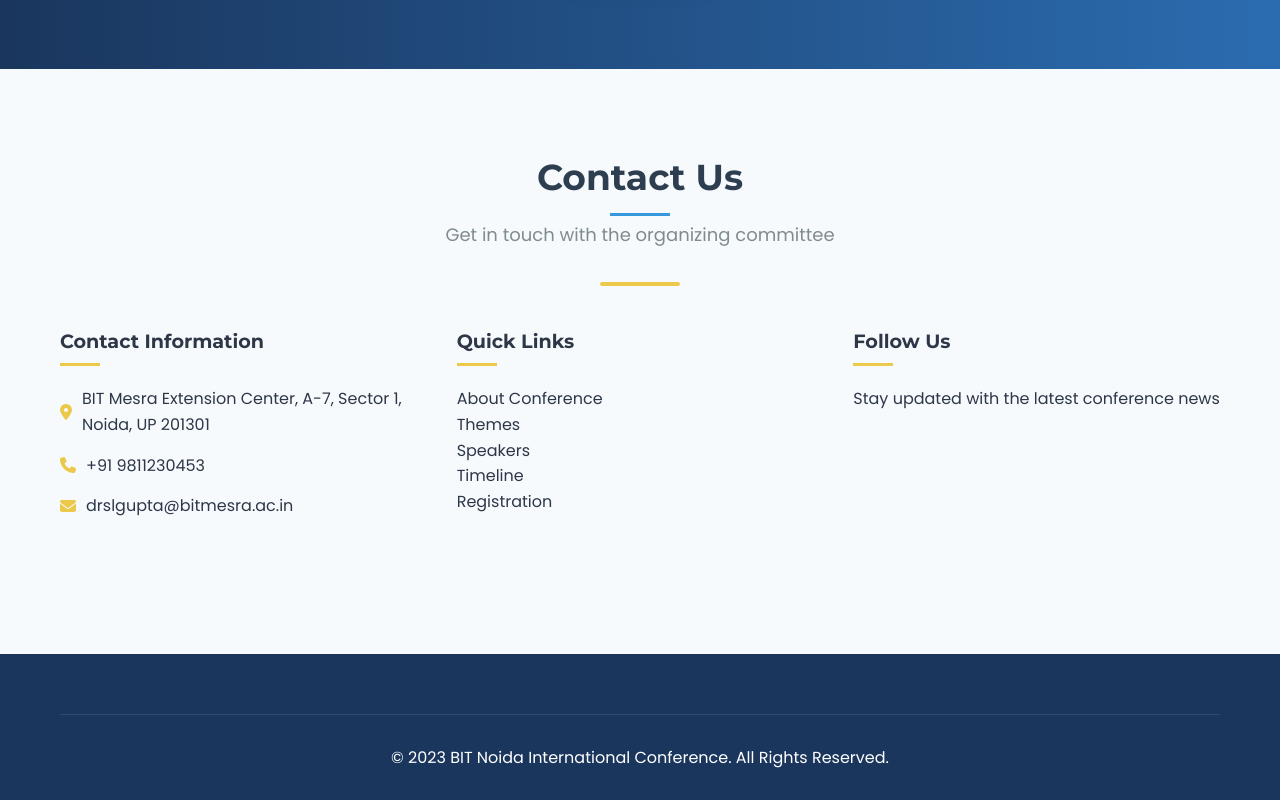
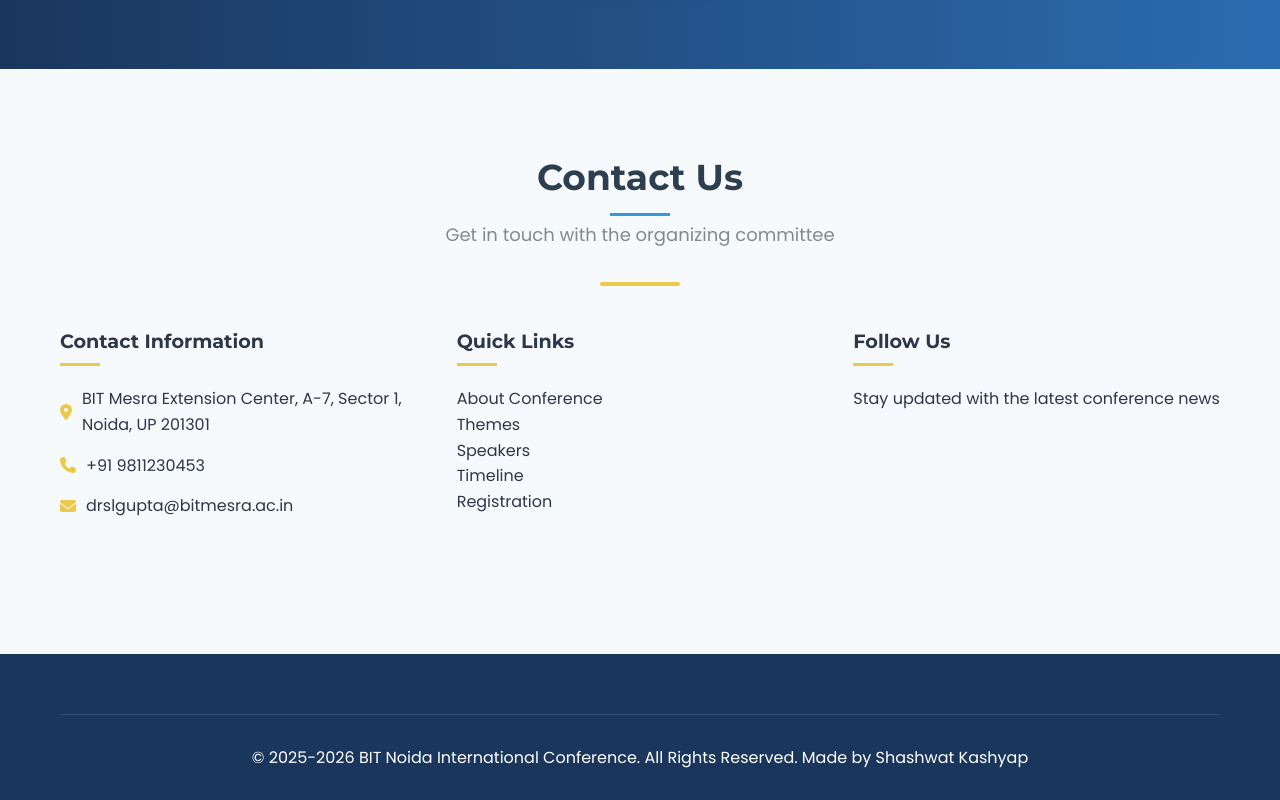
Before and after one commit to Shashwat-k-9114/ICIEM, a plain HTML site: page index.html in a window 1280 px wide. Shown: the part 9341-10141 px from the top of the page. Drawn offline with Linux system fonts and the light colour scheme.

Commit message:
Minor Changes

```diff
--- a/index.html
+++ b/index.html
@@ -1899,7 +1899,7 @@
     <footer>
         <div class="container">
             <div class="copyright">
-                <p>&copy; 2023 BIT Noida International Conference. All Rights Reserved.</p>
+                <p>&copy; 2025-2026 BIT Noida International Conference. All Rights Reserved. Made by <a href="https://www.linkedin.com/in/shashwat-kashyap-b417aa155/?utm_source=share&utm_campaign=share_via&utm_content=profile&utm_medium=android_app">Shashwat Kashyap</a></p>
             </div>
         </div>
     </footer>
```
